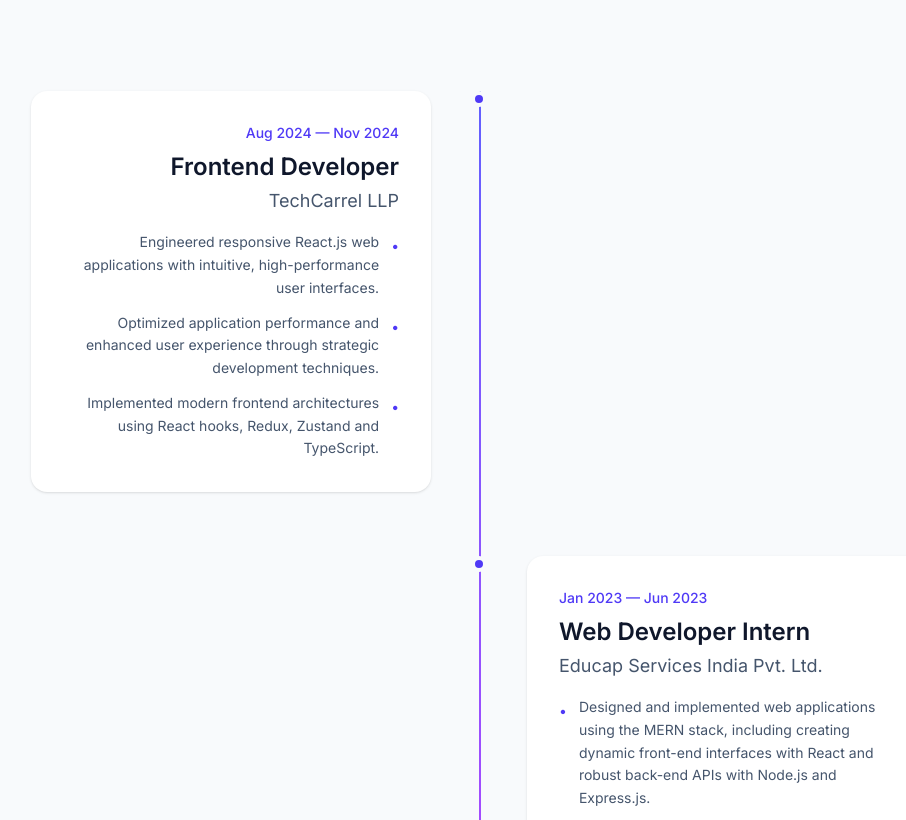
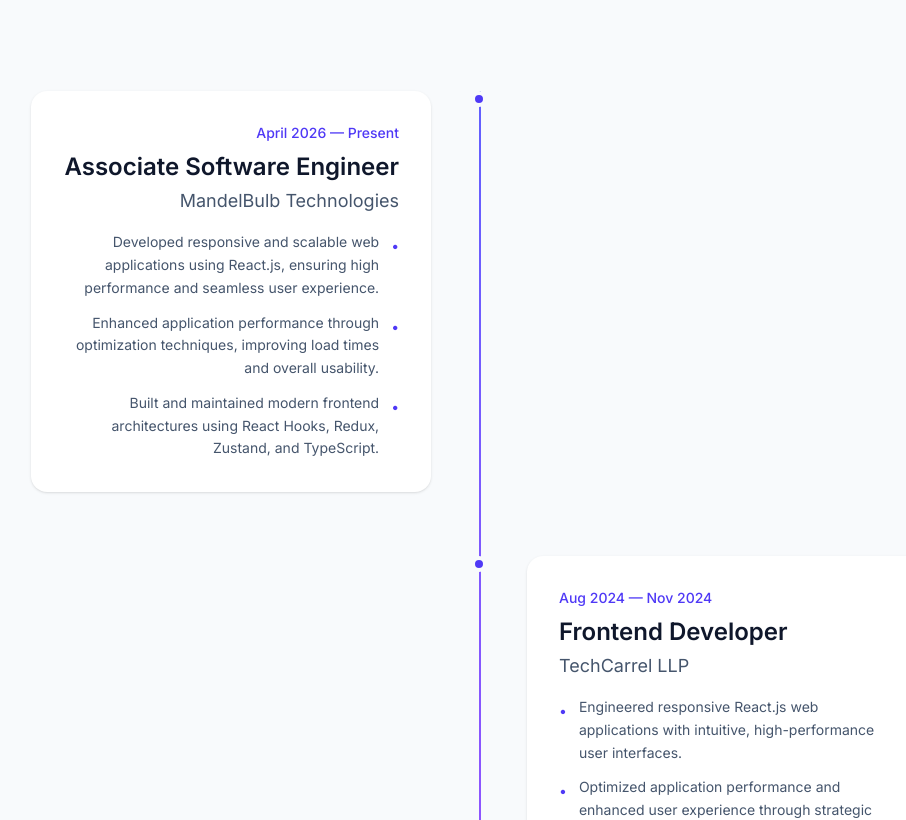
Before and after one commit to sapnakushwah011/Sapna-Kushwah-Portfolio, a React (Vite) app: page / in a window 1280 px wide. Shown: the part 2120-2940 px from the top of the page, without its empty margins (161-1067 px from the left). Built offline with nearby package versions, Linux system fonts and the light colour scheme.

Commit message:
added new experience

```diff
--- a/src/Components/Experience/Experience.jsx
+++ b/src/Components/Experience/Experience.jsx
@@ -34,6 +34,16 @@ const Experience = () => {
   ];
 
   const experiences = [
+    {
+      title: "Associate Software Engineer",
+      company: "MandelBulb Technologies",
+      date: "April 2026 — Present",
+      description: [
+        "Developed responsive and scalable web applications using React.js, ensuring high performance and seamless user experience.",
+        "Enhanced application performance through optimization techniques, improving load times and overall usability.",
+        "Built and maintained modern frontend architectures using React Hooks, Redux, Zustand, and TypeScript.",
+      ],
+    },
     {
       title: "Frontend Developer",
       company: "TechCarrel LLP",
--- a/src/Components/Navbar/Navbar.jsx
+++ b/src/Components/Navbar/Navbar.jsx
@@ -66,7 +66,7 @@ const Navbar = () => {
   const handleNavClick = (id, isExternal) => {
     setMobileMenuOpen(false);
     if (isExternal) {
-      window.open("/Sapna Kushwah.pdf", "_blank", "noopener,noreferrer");
+      window.open("/Sapna_Kushwah_2y.pdf", "_blank", "noopener,noreferrer");
     } else {
       document.getElementById(id)?.scrollIntoView({ behavior: "smooth" });
     }
```
Also changed, not shown: 1 other file (tests, documents, lock files or other folders).
